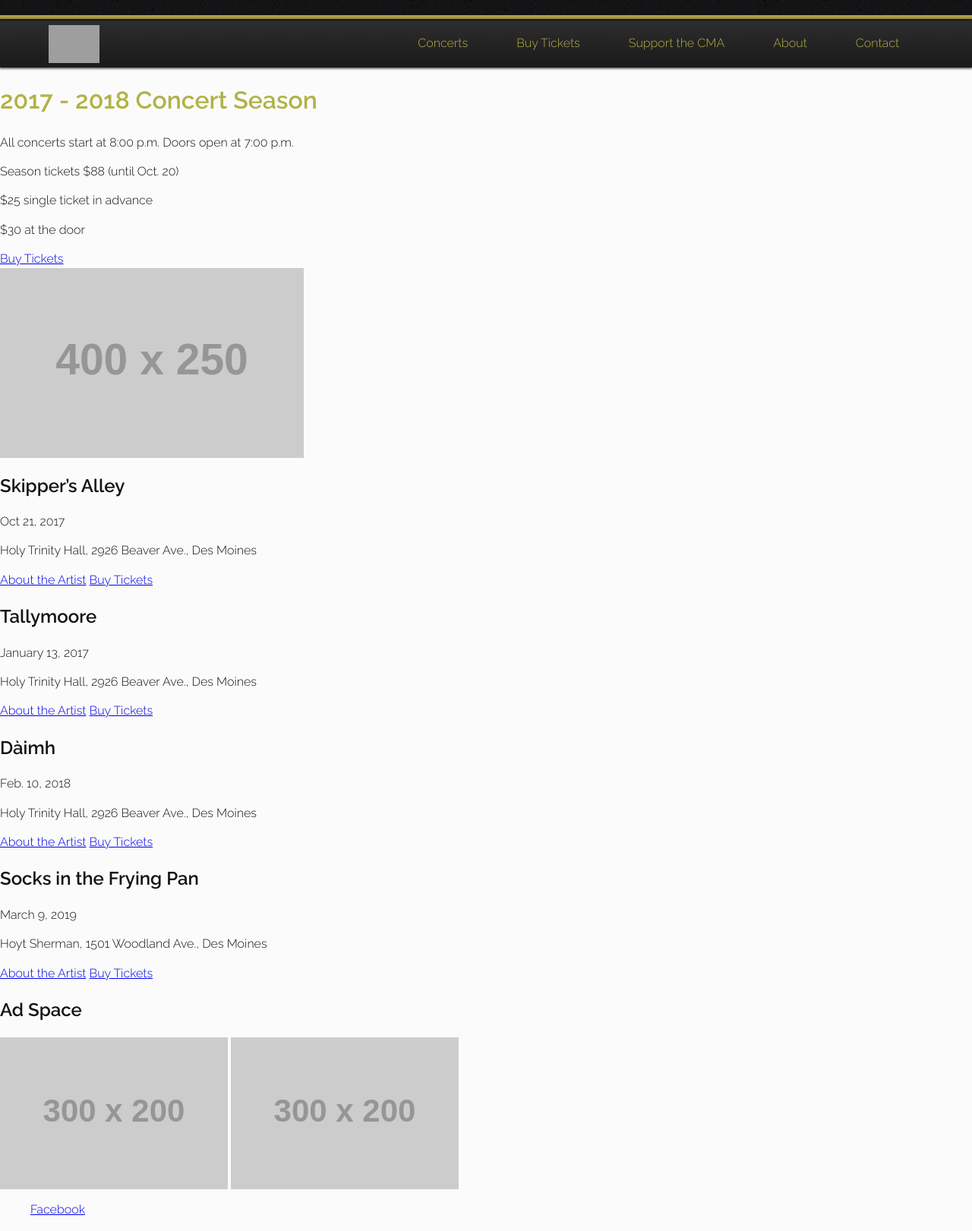
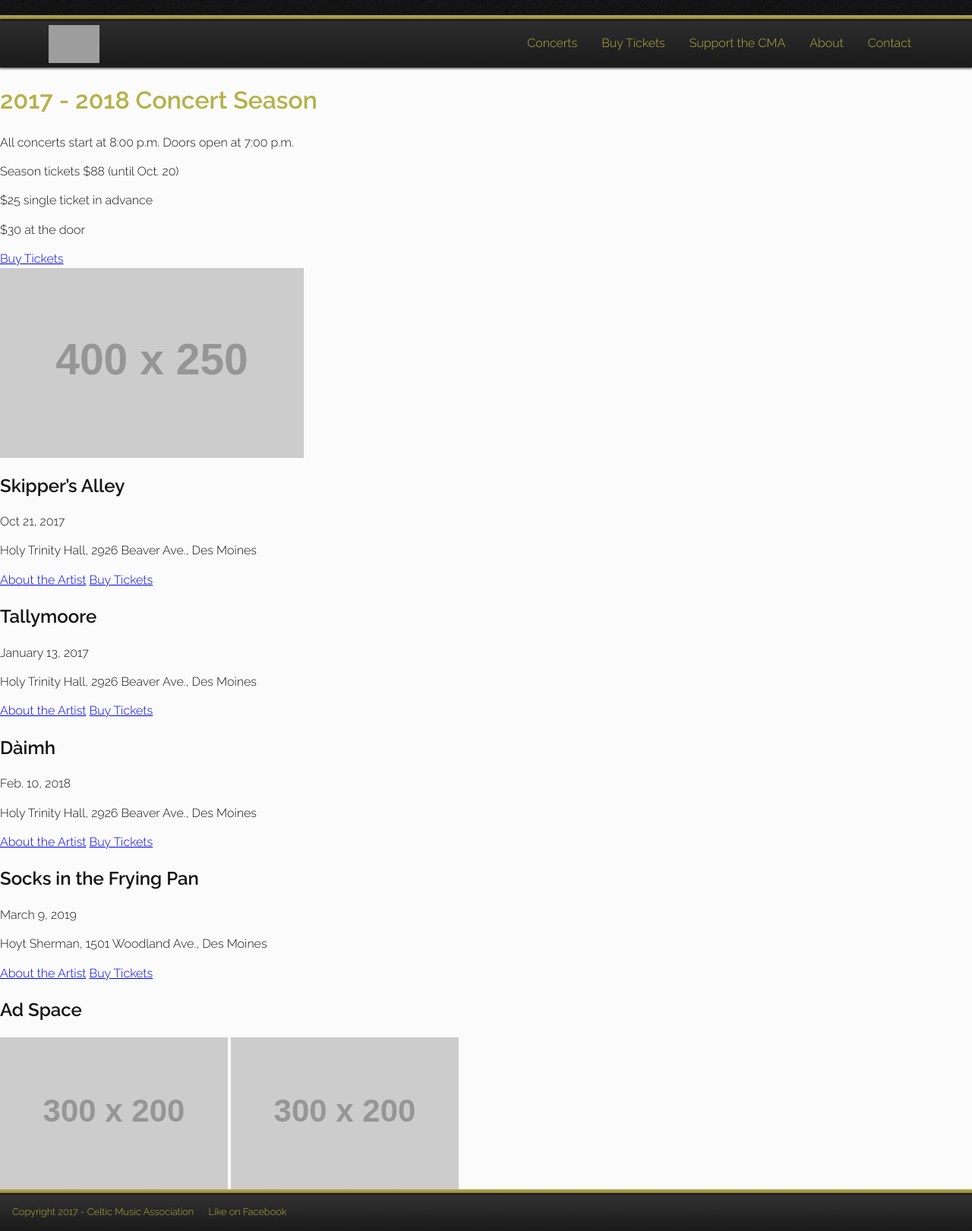
Before and after one commit to djmccurley/cma, a PHP site: page / in a window 1280 px wide. Shown: the whole page at 76% size. Run offline with PHP 8.4, Linux system fonts and the light colour scheme; grey boxes labelled with a size stand in for pictures from a placeholder-image service; some libraries are stand-ins or nearby versions; grey boxes are pictures that could not be loaded.

Commit message:
added menu button and footer styles

```diff
--- a/public/css/css.css
+++ b/public/css/css.css
@@ -451,6 +451,19 @@ html {
 *, *:before, *:after {
   box-sizing: inherit; }
 
+.asphalt {
+  min-height: 1.25rem;
+  width: 100%;
+  background-image: url("../img/asfalt.png"); }
+
+.border {
+  clear: both;
+  display: block;
+  width: 100%;
+  height: 5px;
+  background-image: linear-gradient(-180deg, #b2b248 0%, #9D8142 100%);
+  box-shadow: 0px 2px 2px 0px rgba(0, 0, 0, 0.5); }
+
 header {
   width: 100%;
   position: relative;
@@ -465,8 +478,11 @@ header {
     @media screen and (min-width: 870px) {
       header .logo {
         height: 50px;
-        margin: .5rem 0 0rem 4rem;
+        margin: .5rem 0 0rem 2rem;
         float: left; } }
+    @media screen and (min-width: 1200px) {
+      header .logo {
+        margin-left: 4rem; } }
   header .menu_toggle {
     display: block;
     background-image: linear-gradient(-180deg, #b2b248 0%, #9D8142 100%);
@@ -489,8 +505,11 @@ header {
       header .nav_wrapper {
         display: block !important;
         text-align: left;
-        padding-right: 4rem;
+        padding-right: 1rem;
         float: right; } }
+    @media screen and (min-width: 1200px) {
+      header .nav_wrapper {
+        padding-right: 4rem; } }
   header ol {
     position: static;
     padding: 0;
@@ -508,9 +527,12 @@ header {
         header ol li {
           display: block;
           line-height: 4rem;
-          padding: 0 2rem;
+          padding: 0 1rem;
           position: relative;
           float: left; } }
+      @media screen and (min-width: 1200px) {
+        header ol li {
+          padding: 0rem 1rem; } }
     header ol li:active {
       background-image: linear-gradient(-180deg, #5E5D5D 0%, #2C2C2C 100%); }
     @media screen and (min-width: 870px) {
@@ -533,17 +555,20 @@ header {
   header ol li:hover > ol {
     display: block;
     z-index: 2; }
-  header .asphalt {
-    height: 1.25rem;
-    width: 100%;
-    background-image: url("../img/asfalt.png"); }
-  header .border {
-    clear: both;
-    display: block;
-    width: 100%;
-    height: 5px;
-    background-image: linear-gradient(-180deg, #b2b248 0%, #9D8142 100%);
-    box-shadow: 0px 2px 2px 0px rgba(0, 0, 0, 0.5); }
+
+footer {
+  font-size: .8rem;
+  background-image: linear-gradient(-180deg, #363636 0%, #1D1C1C 90%); }
+  footer p {
+    color: #B2B248;
+    display: inline-block;
+    padding-left: 1rem; }
+  footer a {
+    display: inline-block;
+    text-align: right;
+    padding: 1rem;
+    color: #B2B248;
+    text-decoration: none; }
 
 /* ==========================================================================
    Helper classes
--- a/public/index.html
+++ b/public/index.html
@@ -99,12 +99,11 @@
         </main>
 
         <footer>
-            <ul class="social_links">
-                <li>
-                    <a href="#!">Facebook</a>
-                </li>
-
-            </ul>
+            <div class="border"></div>
+            <!-- <div class="asphalt"> -->
+                <p>Copyright 2017 - Celtic Music Association</p>
+                <a href="#!">Like on Facebook</a>
+            </div>
         </footer>
 
         <script src="js/vendor/jquery-3.2.1.min.js"></script>
```
Also changed, not shown: dev/sass/_layout.scss (+50 -16 lines), 1 other file.
